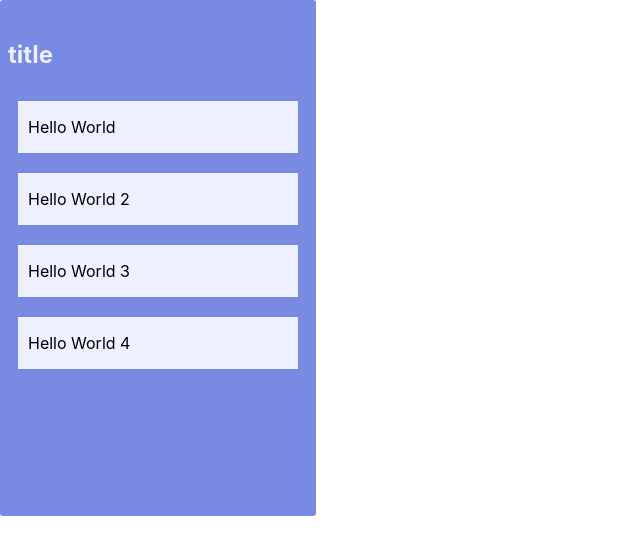
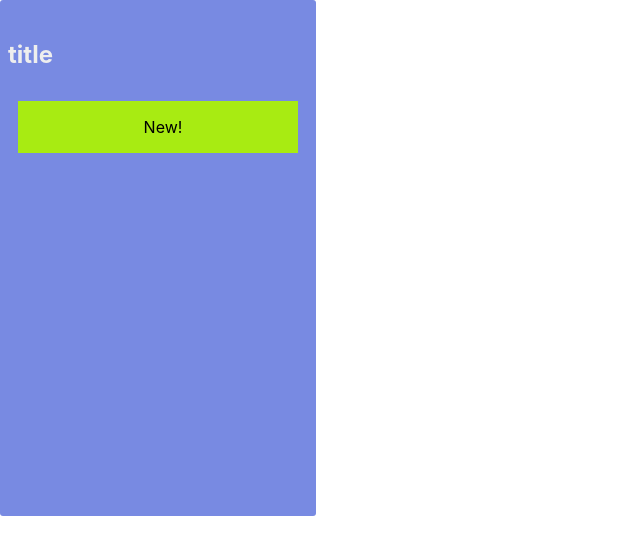
Before and after one commit to duongminhphuong/kanban, a React (Create React App) app in the folder kanban/: page / in a window 1280 px wide. Shown: the top 554 px of the page, without its empty margins (0-640 px from the left). Built offline with nearby package versions, Linux system fonts and the light colour scheme.

Commit message:
Add new card (non-editable)

```diff
--- a/kanban/src/App.js
+++ b/kanban/src/App.js
@@ -1,7 +1,7 @@
 import React from 'react';
 import logo from './logo.svg';
 import './App.css';
-import TrelloList from './components/List'
+import TrelloList from './components/TrelloList'
 function App() {
   return (
     // <div className="App">
--- /dev/null
+++ b/kanban/src/components/AddNewCardButton.js
@@ -0,0 +1,32 @@
+import React, { useState } from "react";
+import styled from "styled-components";
+
+const StyledAddNewCardButton = styled.div`
+
+
+  height: 40px;
+  width: 90%;
+  margin: 0 auto;
+  padding: 2% 0;
+  background: #A8EB12;
+  margin-bottom: 20px;
+  line-height: 40px;
+  padding-left: 10px;
+  text-align: center;
+
+  :hover {
+      cursor: pointer;
+  }
+`;
+
+
+const AddNewCardButton = ({onClick}) => {
+
+  return (
+        <StyledAddNewCardButton onClick={onClick}>
+          New!
+        </StyledAddNewCardButton>
+      );
+};
+
+export default AddNewCardButton;
--- a/kanban/src/components/Card.js
+++ b/kanban/src/components/Card.js
@@ -17,6 +17,10 @@ const StyledCard = styled.div`
     margin-bottom: 20px;
     line-height: 40px;
     padding-left: 10px;
+
+    :hover {
+        cursor: pointer;
+    }
 `;
 
 const Card = ({ desc, done, date }) => {
--- a/kanban/src/components/List.js
+++ /dev/null
@@ -1,84 +0,0 @@
-import React, { useState } from "react";
-// import TrelloCard from "./TrelloCard";
-// import TrelloCreate from "./TrelloCreate";
-// import { Droppable, Draggable } from "react-beautiful-dnd";
-import styled from "styled-components";
-import Card from './Card'
-// import { connect } from "react-redux";
-// import { editTitle, deleteList } from "../actions";
-// import Icon from "@material-ui/core/Icon";
-
-const ListContainer = styled.div`
-  background-color: #788ae2;
-  border-radius: 3px;
-  width: 300px;
-  padding: 8px;
-  height: 500px;
-  margin: 0 8px 0 0;
-`;
-
-const ListTitle = styled.h4`
-    color: #eee;
-    font-size: 1.5em;
-`;
-
-const ListDetail = styled.div`
-    display: flex;
-    flex-direction: column;
-    justify-content: flex-start;
-`;
-
-
-
-
-const TrelloList = ({ title, cards, listID, index, dispatch }) => {
-//   const [isEditing, setIsEditing] = useState(false);
-//   const [listTitle, setListTitle] = useState(title);
-
-//   const renderEditInput = () => {
-//     return (
-//       <form onSubmit={handleFinishEditing}>
-//         <StyledInput
-//           type="text"
-//           value={listTitle}
-//           onChange={handleChange}
-//           autoFocus
-//           onFocus={handleFocus}
-//           onBlur={handleFinishEditing}
-//         />
-//       </form>
-//     );
-//   };
-
-//   const handleFocus = e => {
-//     e.target.select();
-//   };
-
-//   const handleChange = e => {
-//     e.preventDefault();
-//     setListTitle(e.target.value);
-//   };
-
-//   const handleFinishEditing = e => {
-//     setIsEditing(false);
-//     dispatch(editTitle(listID, listTitle));
-//   };
-
-//   const handleDeleteList = () => {
-//     dispatch(deleteList(listID));
-//   };
-
-  return (
-        <ListContainer>
-            <ListTitle>title</ListTitle>
-            <ListDetail>
-                <Card desc="Hello World"></Card>
-                <Card desc="Hello World 2"></Card>
-                <Card desc="Hello World 3"></Card>
-                <Card desc="Hello World 4"></Card>
-            </ListDetail>
-        </ListContainer>
-      );
-};
-
-export default TrelloList;
--- /dev/null
+++ b/kanban/src/components/TrelloList.js
@@ -0,0 +1,65 @@
+import React, { useState } from "react";
+// import TrelloCard from "./TrelloCard";
+// import TrelloCreate from "./TrelloCreate";
+// import { Droppable, Draggable } from "react-beautiful-dnd";
+import styled from "styled-components";
+import Card from './Card'
+import AddNewCardButton from './AddNewCardButton'
+// import { connect } from "react-redux";
+// import { editTitle, deleteList } from "../actions";
+// import Icon from "@material-ui/core/Icon";
+
+const ListContainer = styled.div`
+  background-color: #788ae2;
+  border-radius: 3px;
+  width: 300px;
+  padding: 8px;
+  height: 500px;
+  margin: 0 8px 0 0;
+`;
+
+const ListTitle = styled.h4`
+    color: #eee;
+    font-size: 1.5em;
+`;
+
+const ListDetail = styled.div`
+    display: flex;
+    flex-direction: column;
+    justify-content: flex-start;
+`;
+
+
+class TrelloList extends React.Component {
+  constructor(props) {
+    super(props);
+    this.state = {
+      title: props.name,
+      // cards: props.cards,
+      cards: props.items || [],
+    }
+  }
+
+  addNewCard(desc) {
+    this.setState({
+      cards:[...this.state.cards,{desc:"cri"}]
+    })
+  }
+  render() {
+    return (
+      <ListContainer>
+      <ListTitle>title</ListTitle>
+      <ListDetail>
+            {/* <Card desc="Hello World"></Card>
+            <Card desc="Hello World 2"></Card>
+            <Card desc="Hello World 3"></Card>
+            <Card desc="Hello World 4"></Card> */}
+            {this.state.cards.map((item,index)=>(<Card desc={item.desc} />))}
+        </ListDetail>
+        <AddNewCardButton onClick={this.addNewCard.bind(this)}></AddNewCardButton>
+    </ListContainer>
+    );
+  }
+}
+
+export default TrelloList;
```
